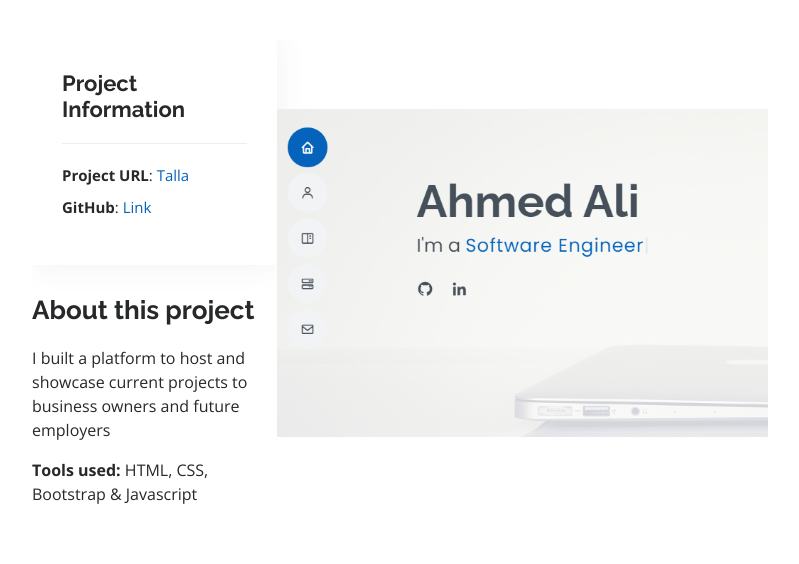
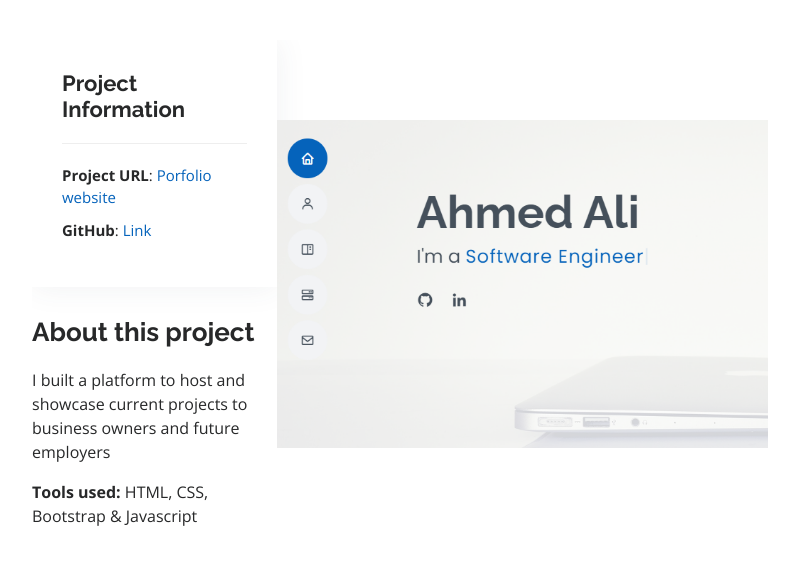
Before and after one commit to AhmedAlly24/my-porfolio, a plain HTML site: page portfolio-main/project-three.html in a window 1280 px wide. Shown: the whole page, without its empty margins (100-899 px from the left). Drawn offline with nearby package versions, Linux system fonts and the light colour scheme.

Commit message:
updated porfolio

```diff
--- a/portfolio-main/project-three.html
+++ b/portfolio-main/project-three.html
@@ -56,7 +56,7 @@
                     <ul>
                       <li>
                         <strong>Project URL</strong>:
-                        <a href="https://talla-e-website.netlify.app/" target="_blank">Talla</a>
+                        <a href="https://mportfolio-site.netlify.app/" target="_blank">Porfolio website</a>
                       </li>
                       <li>
                         <strong>GitHub</strong>:
```
Also changed, not shown: portfolio-main/portfolio.html (+1 -1 lines).
